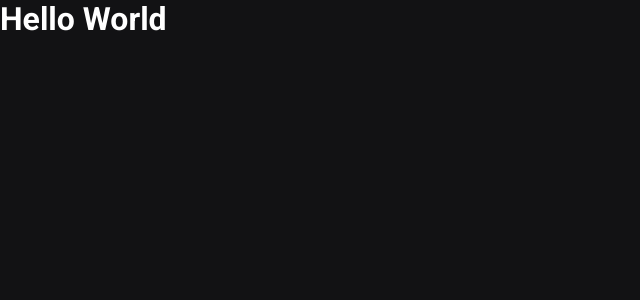
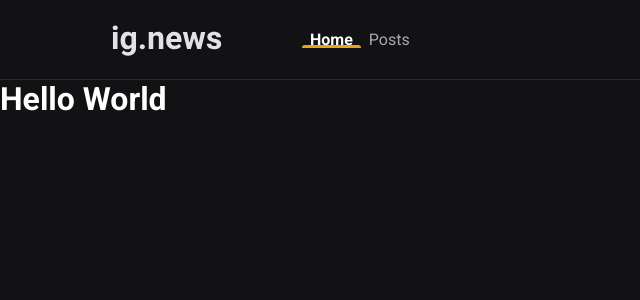
Before and after one commit to DanyLass/Ignews, a Next.js app: page / in a window 1280 px wide. Shown: the top 300 px of the page, without its empty margins (0-640 px from the left). Built offline with nearby package versions, Linux system fonts and the light colour scheme.

Commit message:
starting Header styles

```diff
--- a/src/components/Header/index.tsx
+++ b/src/components/Header/index.tsx
@@ -1,10 +1,12 @@
+import styles from "./styles.module.scss";
+
 export function Header() {
   return (
-    <header>
-      <div>
+    <header className={styles.headerContainer}>
+      <div className={styles.headerContent}>
         <img src="/images/logo.svg" alt="ig.news" />
         <nav>
-          <a>Home</a>
+          <a className={styles.active}>Home</a>
           <a>Posts</a>
         </nav>
       </div>
--- a/src/components/Header/styles.module.scss
+++ b/src/components/Header/styles.module.scss
@@ -0,0 +1,50 @@
+.headerContainer {
+  height: 5rem;
+  border-bottom: 1px solid var(--gray-800);
+}
+
+.headerContent {
+  max-width: 1120px;
+  height: 5rem;
+  margin: 0 auto;
+  padding: 0 2rem;
+
+  display: flex;
+  align-items: center;
+
+  nav {
+    margin-left: 5rem;
+    height: 5rem;
+
+    a {
+      display: inline-black;
+      position: relative;
+      padding: 0 0.5rem;
+      height: 5rem;
+      line-height: 5rem;
+      color: var(--gray-300);
+
+      transition: color 0.2s;
+
+      &:hover {
+        color: var(--white);
+      }
+
+      &.active {
+        color: var(--white);
+        font-weight: bold;
+      }
+
+      &.active::after {
+        content: "";
+        height: 3px;
+        border-radius: 3px 3px 0 0;
+        width: 100%;
+        position: absolute;
+        bottom: 1px;
+        left: 0;
+        background: var(--yellow-500);
+      }
+    }
+  }
+}
--- a/src/pages/_app.tsx
+++ b/src/pages/_app.tsx
@@ -1,9 +1,15 @@
 import { AppProps } from "next/app";
+import { Header } from "../components/Header";
 
 import "../styles/global.scss";
 
 function MyApp({ Component, pageProps }: AppProps) {
-  return <Component {...pageProps} />;
+  return (
+    <>
+      <Header />
+      <Component {...pageProps} />
+    </>
+  );
 }
 
 export default MyApp;
--- a/src/styles/global.scss
+++ b/src/styles/global.scss
@@ -9,6 +9,7 @@
 
   --gray-100: #elele6;
   --gray-300: #a8a8b3;
+  --gray-800: #29292e;
   --gray-900: #121214;
 
   --cyan-500: #61dafb;
```
